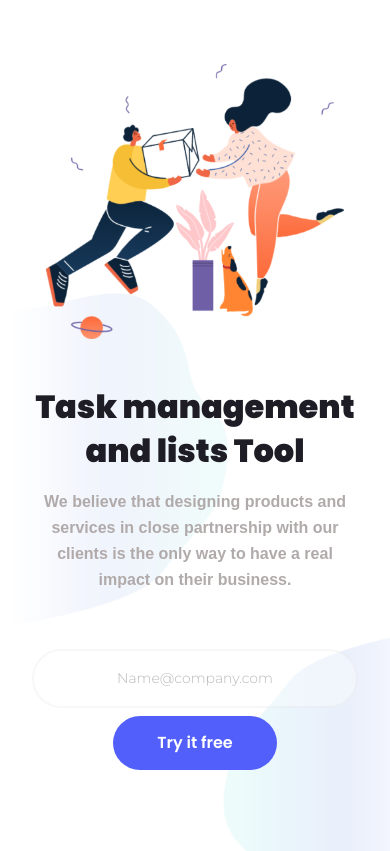
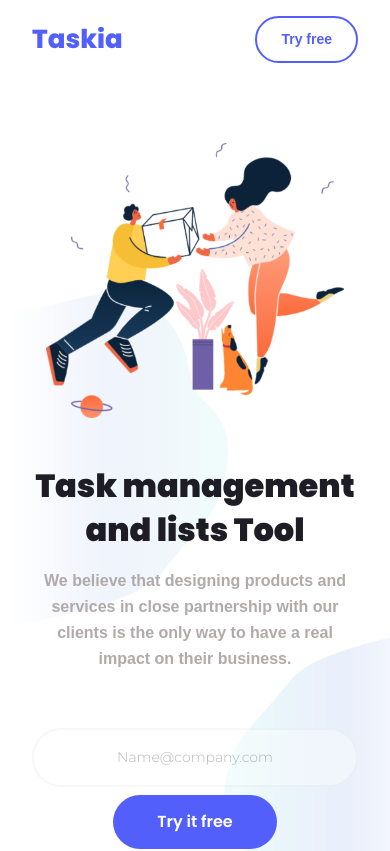
Before and after one commit to Amr-rgb/taskia, a Next.js app: page / in a window 390 px wide. Shown: the top 851 px of the page. Built offline with nearby package versions, Linux system fonts and the light colour scheme.

Commit message:
add header | mobile

```diff
--- /dev/null
+++ b/components/Header.js
@@ -0,0 +1,14 @@
+import Link from "next/link";
+
+function Header() {
+    return (
+        <header>
+            <div className="container py-4 flex justify-between items-center">
+                <Link href='/'><a className="font-poppins font-extrabold text-[26px] text-blue">Taskia</a></Link>
+                <Link href='#'><a className="cta-btn">Try free</a></Link>
+            </div>
+        </header>
+    );
+}
+
+export default Header;
--- a/pages/index.js
+++ b/pages/index.js
@@ -2,6 +2,7 @@ import Head from 'next/head'
 import Features from '../components/Features'
 import Feedback from '../components/Feedback'
 import Footer from '../components/Footer'
+import Header from '../components/Header'
 import Hero from '../components/Hero'
 import Services from '../components/Services'
 
@@ -18,6 +19,7 @@ export default function Home() {
       </Head>
 
       <main>
+        <Header />
         <Hero />
         <Services />
         <Features />
```
